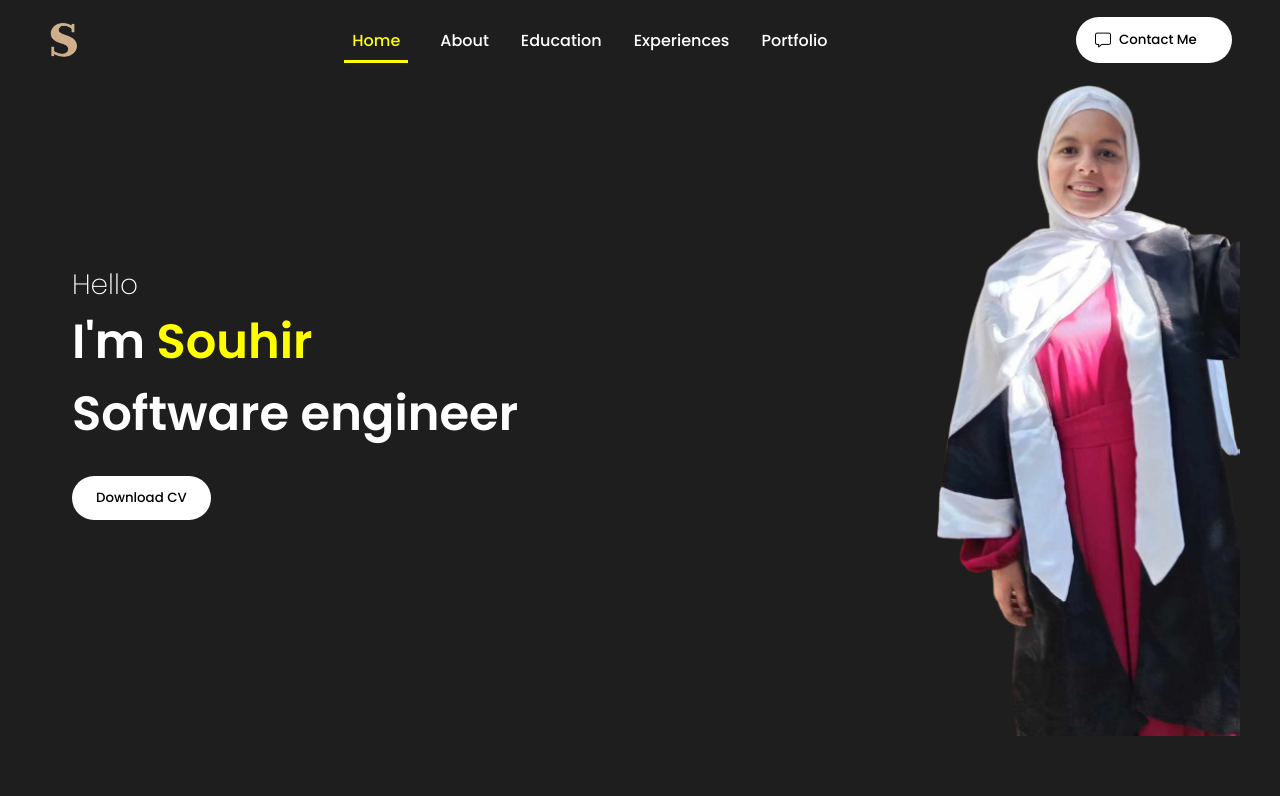
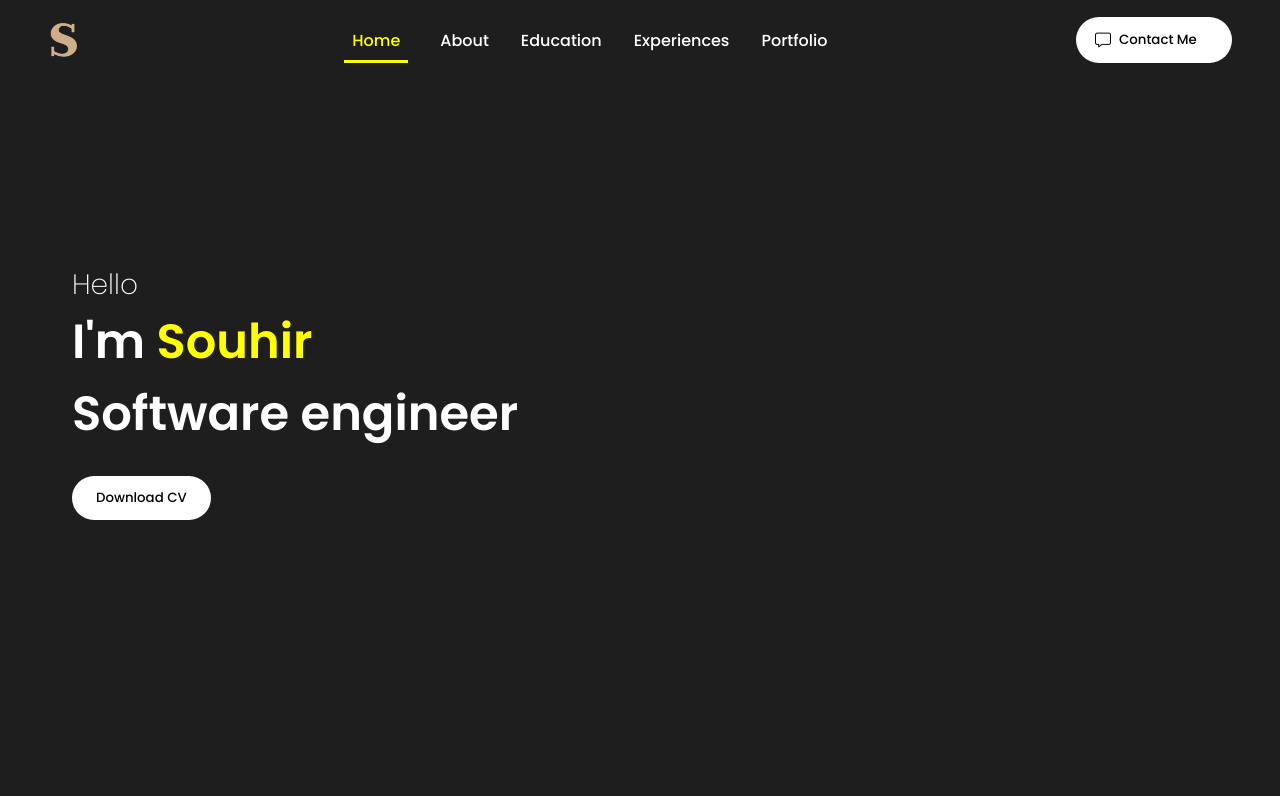
Before and after one commit to souhir-fazzaini/Portfolio, a React (Create React App) app: page / in a window 1280 px wide. Shown: the top 796 px of the page. Built offline with nearby package versions, Linux system fonts and the light colour scheme.

Commit message:
updated styles_10

```diff
--- a/src/components/Intro/Intro.js
+++ b/src/components/Intro/Intro.js
@@ -1,6 +1,5 @@
 import React from 'react';
 import './intro.css';
-import bg from '../../assets/Souhir.png'
 import btnImg from '../../assets/hireimg.png'
 import {Link} from "react-scroll";
 import filePath from '../../assets/CV_Elfazzaini_Souhir.pdf'
@@ -16,7 +15,6 @@
                         <button className="btn">Download CV</button>
                     </a>
                 </div>
-                <img src={bg} alt="Profile" className="bg"/>
             </section>
         </div>
     );
--- a/src/components/NavBar/navbar.js
+++ b/src/components/NavBar/navbar.js
@@ -5,7 +5,6 @@
 import {Link} from 'react-scroll'
 import works from "../Works/works";
 import menu from '../../assets/menu.png';
-import bg from '../../assets/Souhir.png'
 
 const Navbar = () => {
     const [showMenu, setShowMenu] = useState(false)
```
Also changed, not shown: src/assets/Souhir.png (deleted), 1 other file (tests, documents, lock files or other folders).
